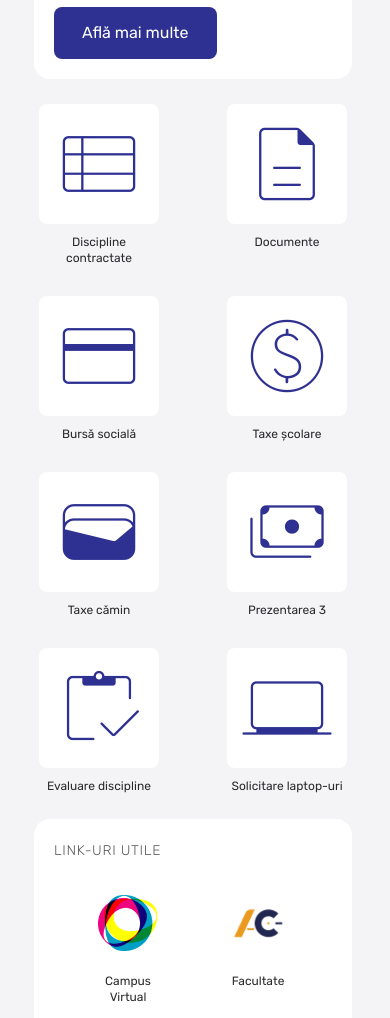
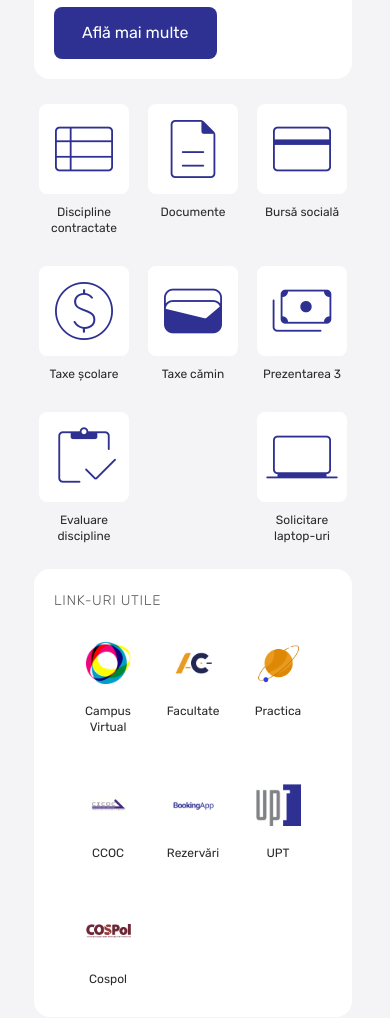
Before and after one commit to pauljarca/STDNT-UPT, a plain HTML site: page index.html in a window 390 px wide. Shown: the part 690-1708 px from the top of the page. Drawn offline with nearby package versions, Linux system fonts and the light colour scheme.

Commit message:
modified some pages for responsiveness

```diff
--- a/_styles.css
+++ b/_styles.css
@@ -330,7 +330,7 @@ u, .underline-body {
     margin-left: 240px;
 }
 
-@media (max-width: 768px) {
+@media (max-width: 767.9px) {
     .page-content {
         margin-left: 0rem;
     }
@@ -353,6 +353,9 @@ u, .underline-body {
 #sidebar-wrapper{
     border-radius: 0 8px 8px 0;
 }
+.sidebar-heading {
+    border-radius: 0  8px 0 0;
+}
 
 .useful-link-shape {
     border-radius: 8px;
@@ -373,7 +376,6 @@ u, .underline-body {
     display: flex;
     flex-wrap: wrap;
     row-gap: 20px;
-    justify-content: space-between;
     align-items: flex-start;
 }
 
@@ -408,6 +410,25 @@ u, .underline-body {
     filter: drop-shadow(0px 3px 4px rgba(46, 49, 146, 0.1));
 }
 
+@media (max-width: 768px) {
+    .menu-dashboard-element-shape {
+        width: 90px;
+        height: 90px;
+    }
+    .menu-dashboard-element{
+        width: 90px;
+    }
+    .useful-links-list {
+        justify-content: space-between;
+    }
+    .useful-link {
+        width: 60px;
+    }
+    .useful-link-shape {
+        width: 60px;
+        height: 60px;
+    }
+}
 .horizontal-scrollable > .row {
     overflow-x: auto;
     white-space: nowrap;
--- a/index.html
+++ b/index.html
@@ -84,49 +84,49 @@
                     <div class="container col-lg-7 menu-section useful-links-list">
                         <div class="menu-dashboard-element">
                             <div class="menu-dashboard-element-shape">
-                                <span class="material-symbols-rounded" style="font-size: 100px; font-variation-settings: 'wght' 100">view_list</span>
+                                <span class="material-symbols-rounded" style="font-size: 80px; font-variation-settings: 'wght' 100">view_list</span>
                             </div>
                             <div class="small-body" style="text-align: center">Discipline contractate</div>
                         </div>
                         <div class="menu-dashboard-element">
                             <div class="menu-dashboard-element-shape">
-                                <span class="material-symbols-rounded" style="font-size: 100px; font-variation-settings: 'wght' 100">description</span>
+                                <span class="material-symbols-rounded" style="font-size: 80px; font-variation-settings: 'wght' 100">description</span>
                             </div>
                             <div class="small-body" style="text-align: center">Documente</div>
                         </div>
                         <div class="menu-dashboard-element">
                             <div class="menu-dashboard-element-shape">
-                                <span class="material-symbols-rounded" style="font-size: 100px; font-variation-settings: 'wght' 100">credit_card</span>
+                                <span class="material-symbols-rounded" style="font-size: 80px; font-variation-settings: 'wght' 100">credit_card</span>
                             </div>
                             <div class="small-body" style="text-align: center">Bursă socială</div>
                         </div>
                         <div class="menu-dashboard-element">
                             <div class="menu-dashboard-element-shape">
-                                <span class="material-symbols-rounded" style="font-size: 100px; font-variation-settings: 'wght' 100">paid</span>
+                                <span class="material-symbols-rounded" style="font-size: 80px; font-variation-settings: 'wght' 100">paid</span>
                             </div>
                             <div class="small-body" style="text-align: center">Taxe școlare</div>
                         </div>
                         <div class="menu-dashboard-element">
                             <div class="menu-dashboard-element-shape">
-                                <span class="material-symbols-rounded" style="font-size: 100px; font-variation-settings: 'wght' 100">wallet</span>
+                                <span class="material-symbols-rounded" style="font-size: 80px; font-variation-settings: 'wght' 100">wallet</span>
                             </div>
                             <div class="small-body" style="text-align: center">Taxe cămin</div>
                         </div>
                         <div class="menu-dashboard-element">
                             <div class="menu-dashboard-element-shape">
-                                <span class="material-symbols-rounded" style="font-size: 100px; font-variation-settings: 'wght' 100">payments</span>
+                                <span class="material-symbols-rounded" style="font-size: 80px; font-variation-settings: 'wght' 100">payments</span>
                             </div>
                             <div class="small-body" style="text-align: center">Prezentarea 3</div>
                         </div>
                         <div class="menu-dashboard-element">
                             <div class="menu-dashboard-element-shape">
-                                <span class="material-symbols-rounded" style="font-size: 100px; font-variation-settings: 'wght' 100">inventory</span>
+                                <span class="material-symbols-rounded" style="font-size: 80px; font-variation-settings: 'wght' 100">inventory</span>
                             </div>
                             <div class="small-body" style="text-align: center">Evaluare discipline</div>
                         </div>
                         <div class="menu-dashboard-element">
                             <div class="menu-dashboard-element-shape">
-                                <span class="material-symbols-rounded" style="font-size: 100px; font-variation-settings: 'wght' 100">laptop_windows</span>
+                                <span class="material-symbols-rounded" style="font-size: 80px; font-variation-settings: 'wght' 100">laptop_windows</span>
                             </div>
                             <div class="small-body" style="text-align: center">Solicitare laptop-uri</div>
                         </div>
```
Also changed, not shown: discipline.html (+3 -3 lines), solicitare_laptop.html (+0 -2 lines).
